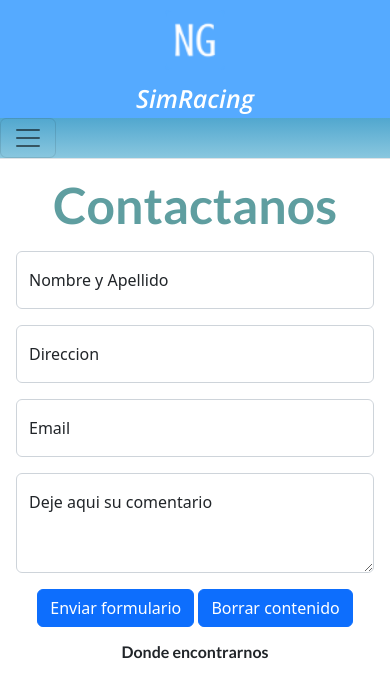
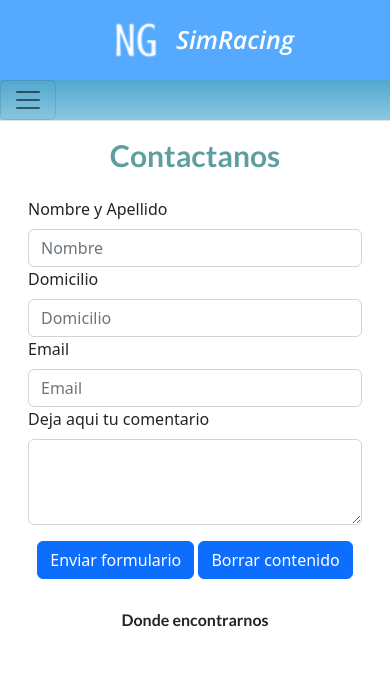
Before and after one commit to NadirGarcia/NG-Simracing, a plain HTML site: page Pages/contacto.html in a window 390 px wide. Shown: the top 677 px of the page. Drawn offline with nearby package versions, Linux system fonts and the light colour scheme; grey boxes are pictures that could not be loaded.

Commit message:
modificacion formulario bootstrap

```diff
--- a/Css/styles.css
+++ b/Css/styles.css
@@ -197,7 +197,6 @@ h1{
     font-family:'Lato', sans-serif;
     font-size: 50px;
     color: cadetblue;
-
 }
 
 .maps{
@@ -223,9 +222,7 @@ h1{
 
 @media (min-width: 320px) and (max-width: 575px){
 
-    .navegador__barraSuperior{
-        flex-direction: column;
-    }
+    /* NAVEGADOR MOBILE*/
 
     .navegador__logo{
         width: 60px;
@@ -234,15 +231,6 @@ h1{
 
     .navegador__sr{
         font-size: 25px;
-    }
-
-    .navegador__lista{
-        flex-direction: column;
-        align-items: center;
-    }
-
-    .navegador__pestaña{
-        font-size: 16px;
     }
 
     .navegador__pestaña:hover {
@@ -301,6 +289,10 @@ h1{
         width: 200px;
         height: 200px;
         padding: 20px;
+    }
+
+    h1{
+        font-size: 30px;
     }
 
     .formulario__item{
--- a/Pages/contacto.html
+++ b/Pages/contacto.html
@@ -50,26 +50,28 @@
         </nav>
     </header>
     <main>
-        <h1 class="col-xs-12 col-md-11 col-lg-6 m-3 text-center">Contactanos</h1>
-        <section>
-            <form class="formulario" method="post">
-                <div class="form-floating col-xs-12 col-md-11 col-lg-6 m-3">
-                    <input type="text" class="form-control" id="floatingInput" placeholder="name">
-                    <label for="floatingInput">Nombre y Apellido</label>
+        <section class="container-fluid">
+            <div>
+                <h1 class="col-xs-12 col-md-12 col-lg-6 p-3 text-center">Contactanos</h1>
+            </div>
+            <form method="post">
+                <div class="col-xs-12 col-md-12 col-lg-6 px-3">
+                    <label for="formGroupExampleInput" class="form-label">Nombre y Apellido</label>
+                    <input type="text" class="form-control" id="formGroupExampleInput" placeholder="Nombre">
                 </div>
-                <div class="form-floating col-xs-12 col-md-11 col-lg-6 m-3">
-                    <input type="text" class="form-control" id="floatingInput" placeholder="Direccion">
-                    <label for="floatingInput">Direccion</label>
+                <div class="col-xs-12 col-md-12 col-lg-6 px-3">
+                    <label for="formGroupExampleInput2" class="form-label">Domicilio</label>
+                    <input type="text" class="form-control" id="formGroupExampleInput2" placeholder="Domicilio">
                 </div>
-                <div class="form-floating col-xs-12 col-md-11 col-lg-6 m-3">
-                    <input type="email" class="form-control" id="floatingInput" placeholder="name@example.com">
-                    <label for="floatingInput">Email</label>
+                <div class="col-xs-12 col-md-12 col-lg-6 px-3">
+                    <label for="formGroupExampleInput2" class="form-label">Email</label>
+                    <input type="text" class="form-control" id="formGroupExampleInput2" placeholder="Email">
                 </div>
-                <div class="form-floating col-xs-12 col-md-11 col-lg-6 m-3">
-                    <textarea class="form-control" placeholder="Leave a comment here" id="floatingTextarea2" style="height: 100px"></textarea>
-                    <label for="floatingTextarea2">Deje aqui su comentario</label>
+                <div class="col-xs-12 col-md-12 col-lg-6 px-3">
+                    <label for="exampleFormControlTextarea1" class="form-label">Deja aqui tu comentario</label>
+                    <textarea class="form-control" id="exampleFormControlTextarea1" rows="3"></textarea>
                 </div>
-                <div class="col-lg-6 text-center">
+                <div class="col-xs-12 col-md-12 col-lg-6 p-3 text-center">
                     <button class="btn btn-primary" type="submit">Enviar formulario</button>
                     <button class="btn btn-primary" type="reset">Borrar contenido</button>
                 </div>
```
